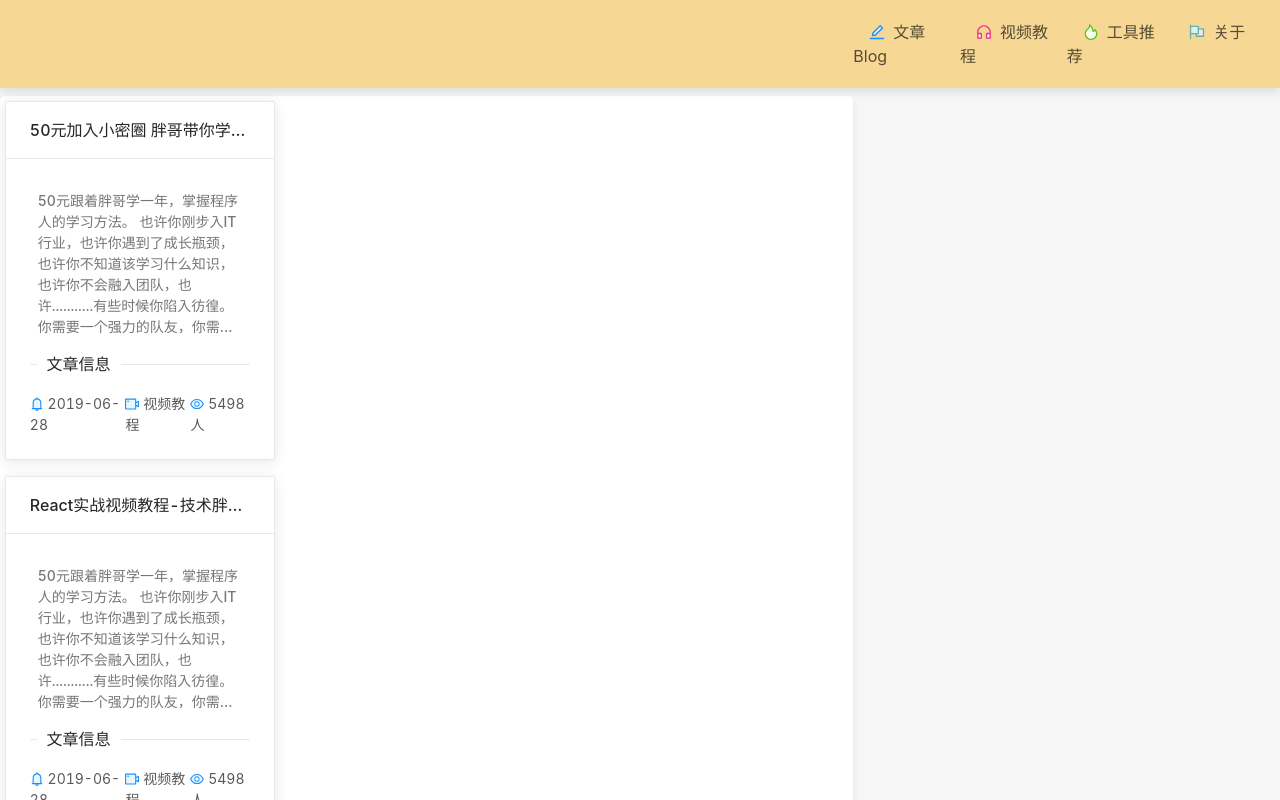
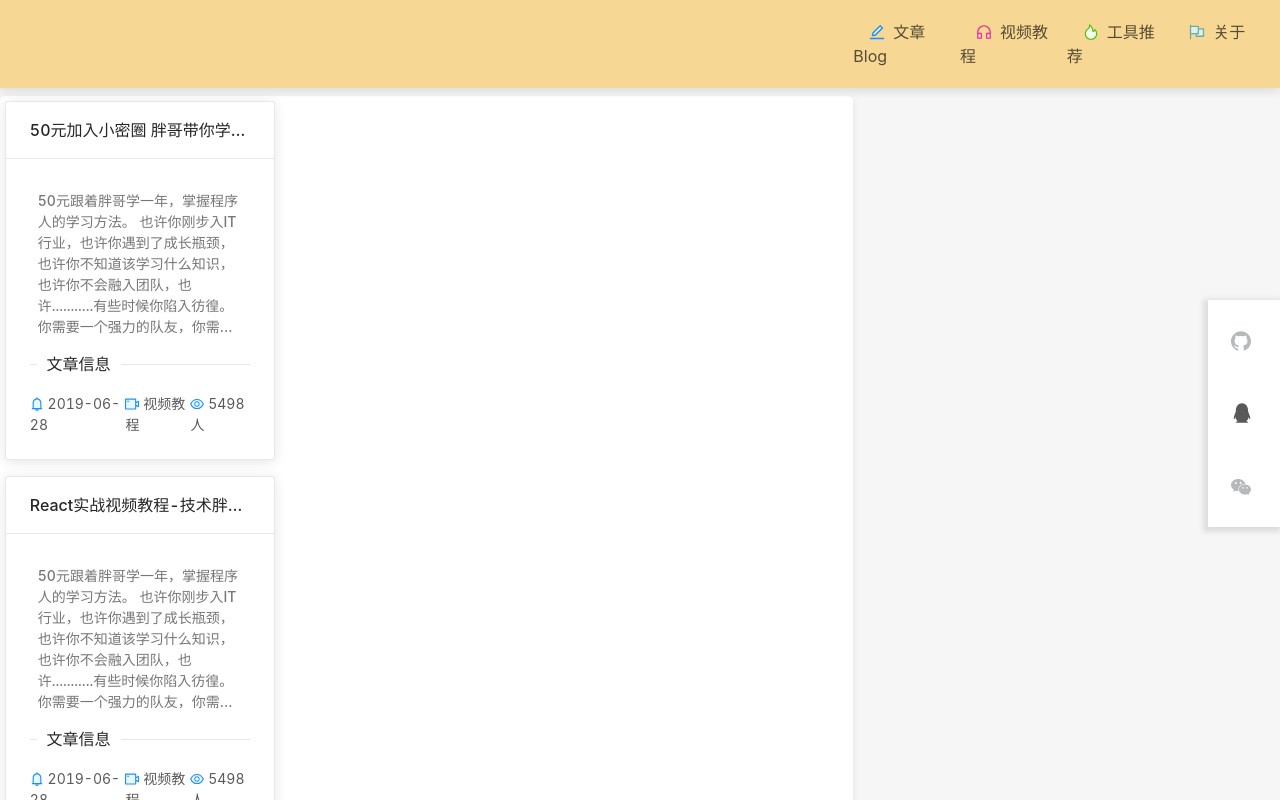
Before and after one commit to jiangkaifree/personalBlog, a Next.js app in the folder blog-app/: page / in a window 1280 px wide. Built offline with nearby package versions, Linux system fonts and the light colour scheme.

Commit message:
提交aside

```diff
--- a/blog-app/pages/index.js
+++ b/blog-app/pages/index.js
@@ -1,7 +1,7 @@
 import React, { useState } from "react";
 import { Row, Col, List, Card, Divider } from "antd";
 import { VideoCameraTwoTone, EyeTwoTone, BellTwoTone } from "@ant-design/icons";
-
+import RightAside from 'components/RightAside/RightAside'
 import Header from "components/Header/Header";
 import styles from "styles/index.module.scss";
 
@@ -73,6 +73,7 @@
         {/* <Col className={styles.right} xs={0} sm={0} md={7} lg={5} xl={4}>
           右侧
         </Col> */}
+        <RightAside></RightAside>
       </Row>
     </>
   )
```
